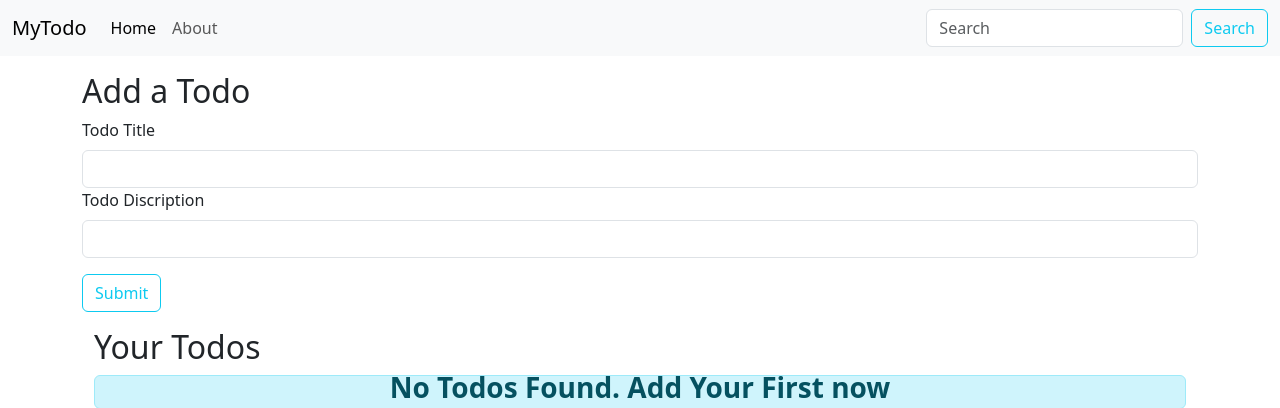
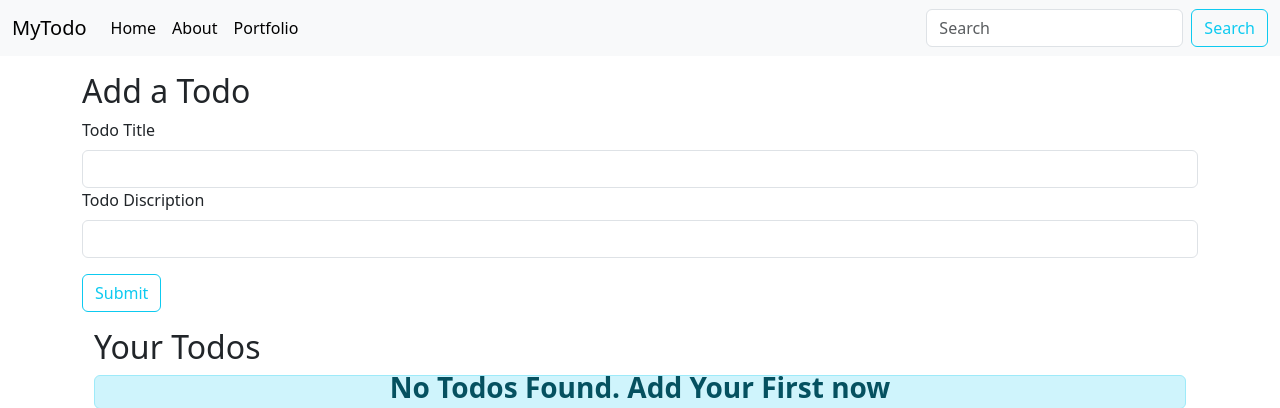
Before and after one commit to om-shelke01/flask-todo-app, a Flask app: page / in a window 1280 px wide. Shown: the top 408 px of the page. Run offline with Flask 3, Linux system fonts and the light colour scheme.

Commit message:
Add portfolio page and navbar link

```diff
--- a/app.py
+++ b/app.py
@@ -26,11 +26,7 @@ def hello_world():
         db.session.commit()
     allTodo = Todo.query.all()
     return render_template("index.html", allTodo=allTodo)
-@app.route('/show')
-def product():
-    allTodo = Todo.query.all()
-    print(allTodo)
-    return 'Thise is product page'
+
 
 @app.route('/update/<int:sno>', methods=['GET', 'POST'])
 def update(sno):
@@ -57,5 +53,9 @@ def delete(sno):
 def about():
     return render_template("about.html")
 
+@app.route("/portfolio")
+def contact():
+    return render_template("portfolio.html")
+
 if __name__ == "__main__":
     app.run(debug=True)
--- a/templates/base.html
+++ b/templates/base.html
@@ -26,9 +26,12 @@
                     <li class="nav-item">
                         <a href="/" class="nav-link active" aria-current="page" href="#">Home</a>
                     </li>
+                   <li class="nav-item">
+            <a class="nav-link active" aria-current="page" href="/about">About</a>
+          </li>
                     <li class="nav-item">
-                        <a href="/about" class="nav-link" href="#">About</a>
-                    </li>
+            <a class="nav-link active" aria-current="page" href="/portfolio">Portfolio</a>
+          </li>
 
                 </ul>
                 <form class="d-flex" role="search">
```
